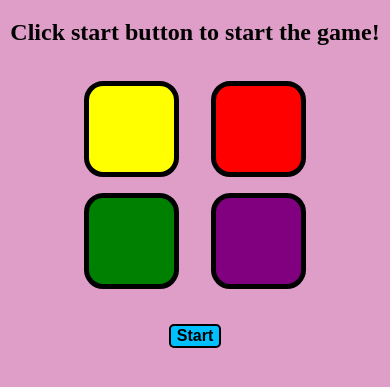
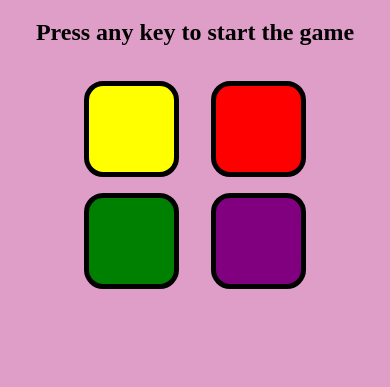
Before and after one commit to Vishal621228/Simon-Says, a plain HTML site: page index.html in a window 390 px wide. Shown: the part 61-448 px from the top of the page. Drawn offline with Linux system fonts and the light colour scheme.

Commit message:
disabled double tap zoom on mobile and fixed some bugs

```diff
--- a/app.js
+++ b/app.js
@@ -9,10 +9,11 @@ let btns = document.querySelectorAll(".box");
 
 const isMobile = /Mobi|Android|iPhone|iPad|iPod/i.test(navigator.userAgent);
 let resp;
-if(true) {
+let startBtn;
+if(isMobile) {
     h2.innerText = "Click start button to start the game!";
     resp = "touchstart";
-    let startBtn = document.createElement("button");
+    startBtn = document.createElement("button");
     startBtn.innerText = "Start";
     startBtn.classList.add("startBtn");
     let container  = document.querySelector(".container");
--- a/style.css
+++ b/style.css
@@ -16,6 +16,7 @@ body {
     border-radius: 20%;
     border: 5px solid black;
     margin: 4vw;
+    touch-action: manipulation;
 }
 
 .yellow {
@@ -36,11 +37,12 @@ body {
 
 .startBtn {
     background-color: deepskyblue;
-    border-radius: 5px;
+    border-radius: 10px;
     font-weight: 700;
-    font-size: medium;
+    font-size: 1.8em;
     border: 2px solid black;
     margin-top: 20px;
+
 }
 
 @media (min-width: 750px) {
```
